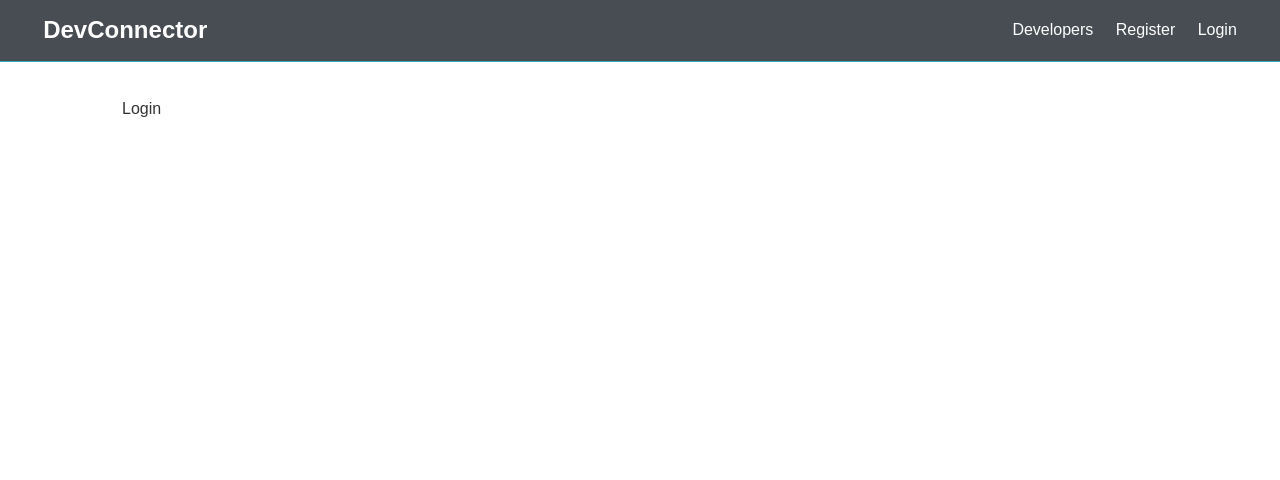
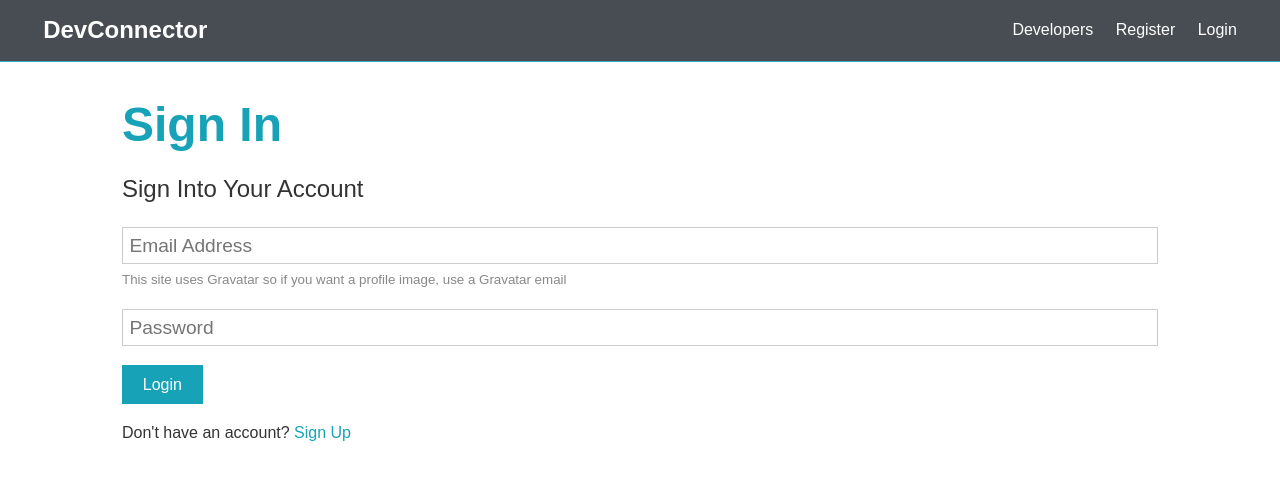
Before and after one commit to Daniyal-Babar/mern-front-to-back, a React (Create React App) app in the folder client/: page /login in a window 1280 px wide. Shown: the top 480 px of the page. Built offline with nearby package versions, Linux system fonts and the light colour scheme.

Commit message:
Created Login Page

```diff
--- a/client/src/components/auth/Login.js
+++ b/client/src/components/auth/Login.js
@@ -1,9 +1,60 @@
-import React from 'react'
+import React, { useState } from 'react';
+import { Link } from 'react-router-dom';
 
 const Login = () => {
+  const [formData, setFormData] = useState({
+    email: '',
+    password: ''
+  });
+
+  const { email, password } = formData;
+
+  const onChange = (e) =>
+    setFormData({ ...formData, [e.target.name]: e.target.value });
+
+  const onSubmit = async (e) => {
+    e.preventDefault();
+    console.log('Success');
+  };
+
   return (
-    <div>Login</div>
+    <>
+      <h1 className="large text-primary">Sign In</h1>
+      <p className="lead">
+        <i className="fas fa-user" /> Sign Into Your Account
+      </p>
+      <form className="form" onSubmit={onSubmit}>
+        <div className="form-group">
+          <input
+            type="email"
+            placeholder="Email Address"
+            name="email"
+            value={email}
+            onChange={onChange}
+            required
+          />
+          <small className="form-text">
+            This site uses Gravatar so if you want a profile image, use a
+            Gravatar email
+          </small>
+        </div>
+        <div className="form-group">
+          <input
+            type="password"
+            placeholder="Password"
+            name="password"
+            value={password}
+            onChange={onChange}
+            minLength="6"
+          />
+        </div>
+        <input type="submit" className="btn btn-primary" value="Login" />
+      </form>
+      <p className="my-1">
+        Don't have an account? <Link to="/register">Sign Up</Link>
+      </p>
+    </>
   );
-}
+};
 
 export default Login;
```
